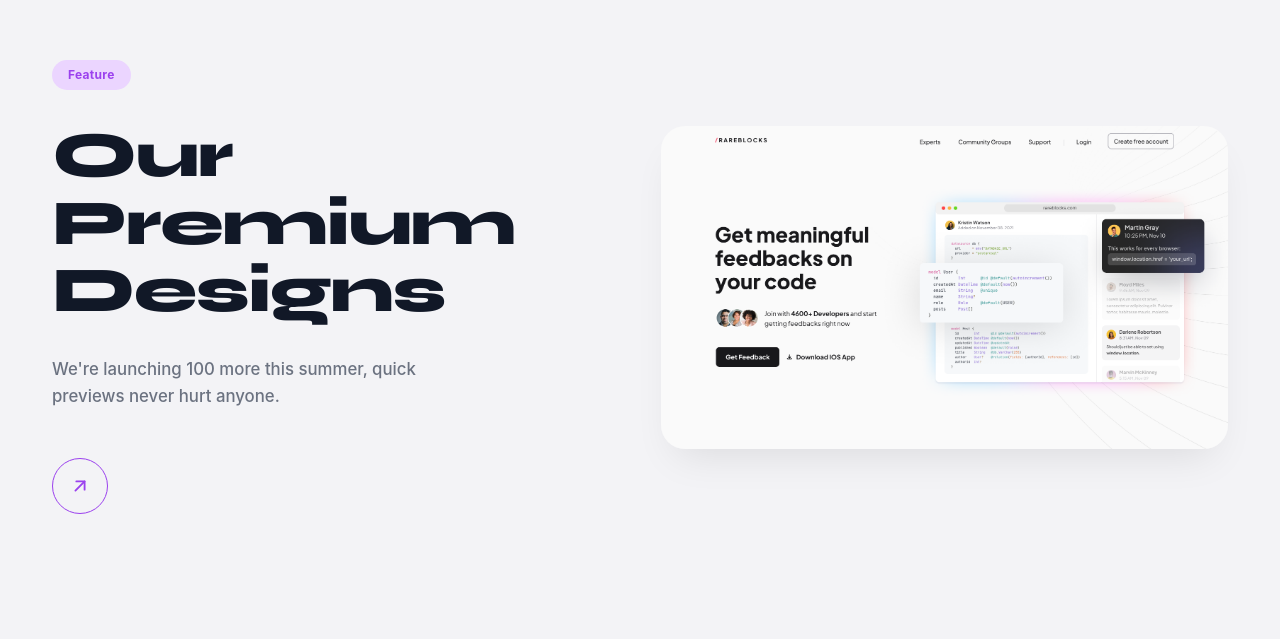
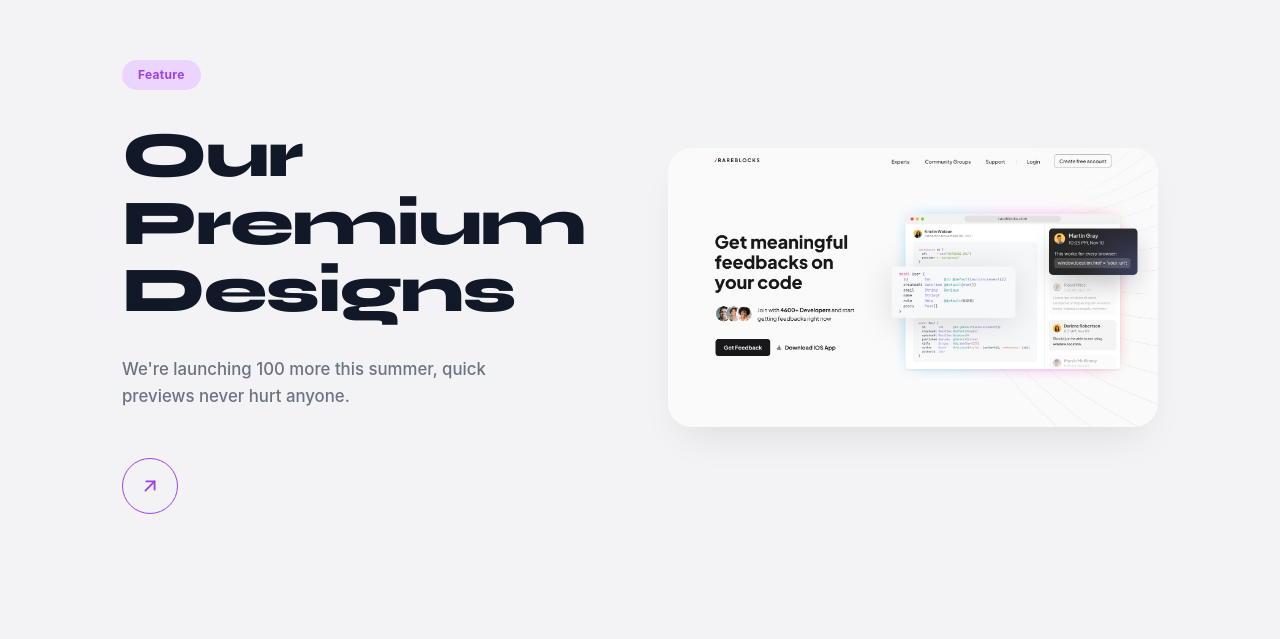
Before and after one commit to sayamghosh/figma-library, a React (Vite) app in the folder frontend/: page / in a window 1280 px wide. Shown: the part 2421-3060 px from the top of the page. Built offline with nearby package versions, Linux system fonts and the light colour scheme; no server answers.

Commit message:
fix: adjust max-width of PremiumDesignsSection for better layout

```diff
--- a/frontend/src/components/PremiumDesignsSection.tsx
+++ b/frontend/src/components/PremiumDesignsSection.tsx
@@ -2,7 +2,7 @@ import hero2Img from "../assets/Hero2.png";
 
 export function PremiumDesignsSection() {
   return (
-    <section className="w-full max-w-[1240px] mx-auto flex flex-col md:flex-row items-center justify-between py-16 lg:py-24 px-4 md:px-8 gap-12 lg:gap-20 relative z-20">
+    <section className="w-full max-w-[1100px] mx-auto flex flex-col md:flex-row items-center justify-between py-16 lg:py-24 px-4 md:px-8 gap-12 lg:gap-20 relative z-20">
 
       {/* Left Column: Text Content */}
       <div className="w-full md:w-[45%] flex flex-col items-start shrink-0">
```
